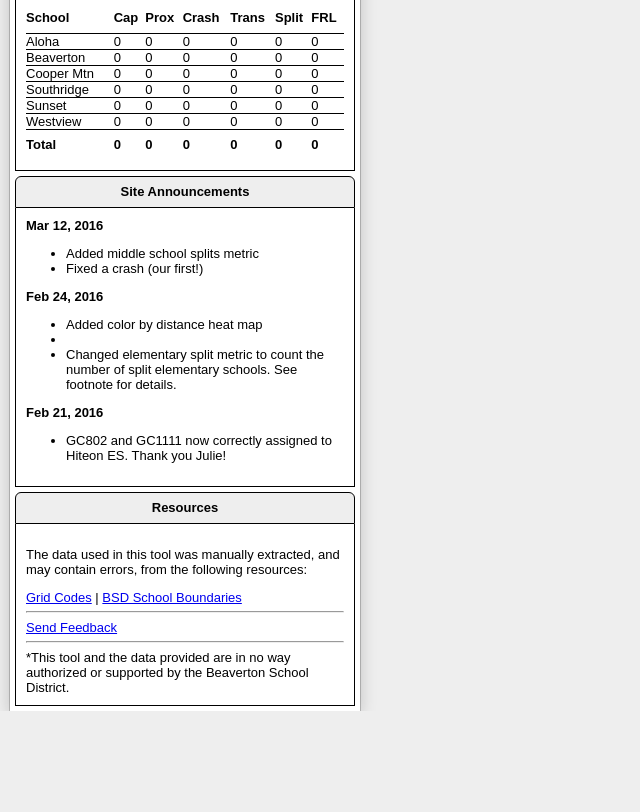
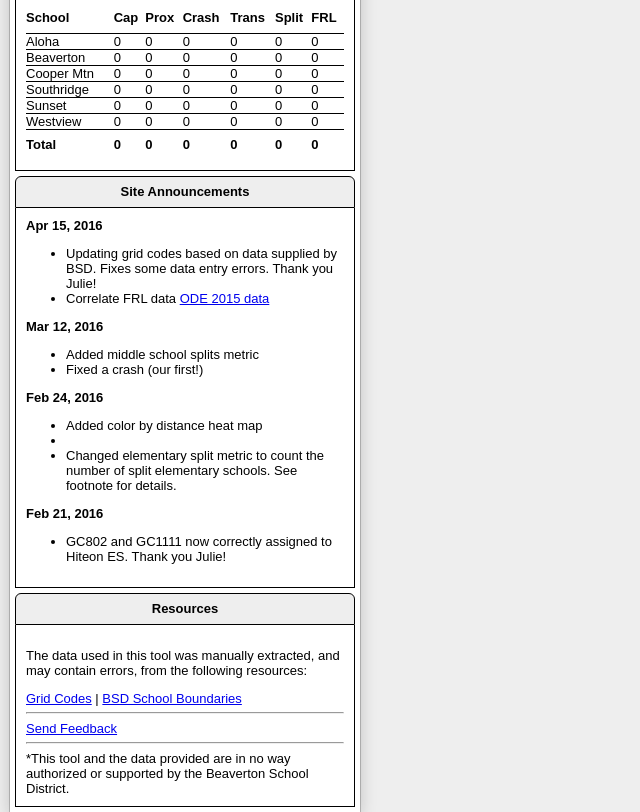
Before and after one commit to dvhart/bsdmaps, a website: page public/solution.html in a window 1280 px wide. Shown: the part 2448-3260 px from the top of the page, without its empty margins (0-640 px from the left). Before the commit the page ends 3159 px from the top, so only its background shows below. Drawn offline with Linux system fonts and the light colour scheme; some packages are replaced by stand-ins of ours; files that its build step writes are made by us from their sources; no server answers; files whose address does not match are found by name.

Commit message:
Adding site announcements
Adding site announcements for changes.

```diff
--- a/js/solution.js
+++ b/js/solution.js
@@ -340,8 +340,8 @@ app.controller('BoundaryController', function ($scope, $http, $sce) {
 
             $scope.data.solutionName = selectedSolution[0]["solutionName"];
             $scope.data.solutionDescription = selectedSolution[0]["solutionDescription"];
-            $scope.data.solutionUsername = selectedSolution[0]["solutionUsername"];
-            $scope.data.solutionEmail = selectedSolution[0]["email"];
+            //$scope.data.solutionUsername = selectedSolution[0]["solutionUsername"];
+            //$scope.data.solutionEmail = selectedSolution[0]["email"];
             $scope.data.solutionUrl = selectedSolution[0]["url"];
 
             results = Results(geoJson.features, schoolData);
--- a/public/solution.html
+++ b/public/solution.html
@@ -337,6 +337,11 @@
                 <div class="form-body">
                     <!-- Try to keep this under 5, and one line each -->
                     <!-- Keep for at least 48 hours, no more than a week -->
+                    <b>Apr 15, 2016</b><br />
+                    <ul>
+                        <li>Updating grid codes based on data supplied by BSD.  Fixes some data entry errors.  Thank you Julie!</li>
+                        <li>Correlate FRL data  <a href="http://www.ode.state.or.us/sfda/reports/r0061Select.asp">ODE 2015 data</a> </li>
+                    </ul>
                     <b>Mar 12, 2016</b><br />
                     <ul>
                         <li>Added middle school splits metric</li>
```
Also changed, not shown: public/index.html (+5 -0 lines).
